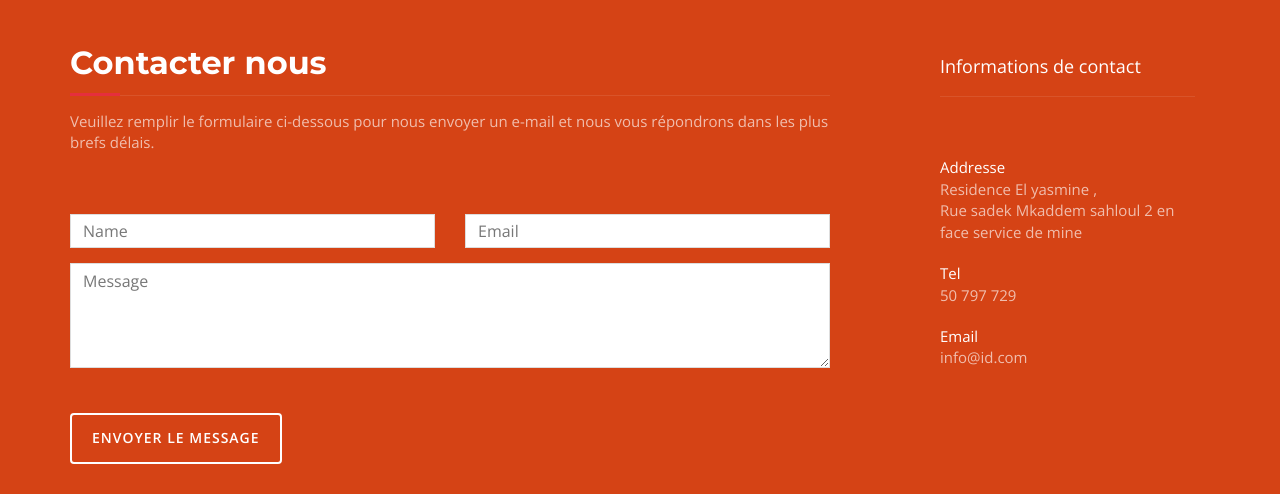
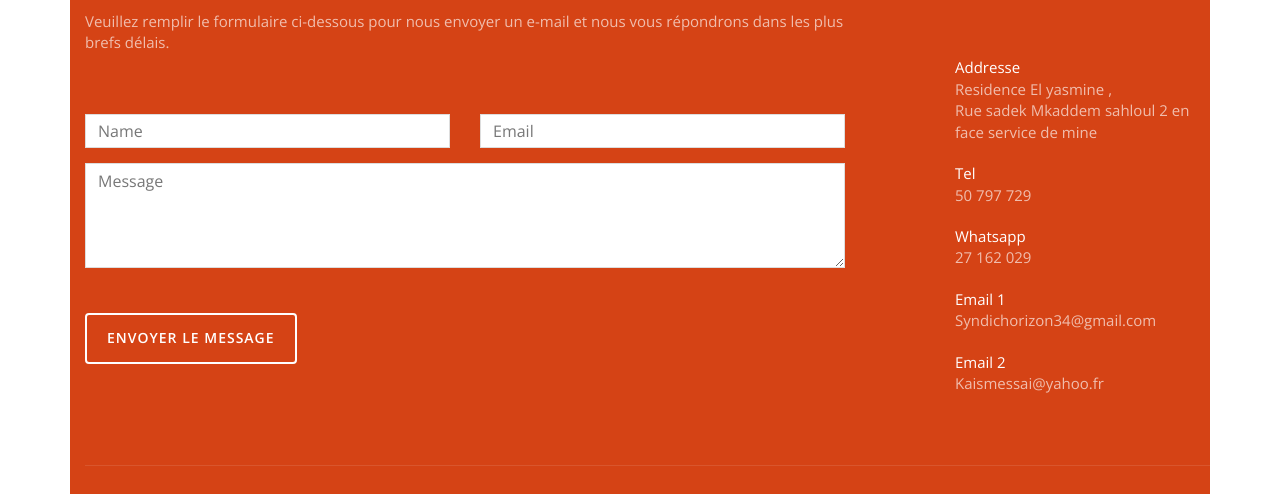
Before and after one commit to ouederniAmine/syndic, a plain HTML site: page index.html in a window 1280 px wide. Shown: the part 5479-5973 px from the top of the page. Drawn offline with nearby package versions, Linux system fonts and the light colour scheme.

Commit message:
add info

```diff
--- a/index.html
+++ b/index.html
@@ -312,8 +312,7 @@
           </div>
           <div class="col-lg-5">
               <div class="map-responsive">
-                <iframe src="https://www.google.com/maps/embed?pb=!1m18!1m12!1m3!1d202.1364469812854!2d10.59037993859656!3d35.844512318672535!2m3!1f0!2f0!3f0!3m2!1i1024!2i768!4f13.1!3m3!1m2!1s0x12fd8a5bedc31f2b%3A0xa09e4f6ff4b4d5e5!2z2KfZhNmI2YPYp9mE2Kkg2KfZhNmB2YbZitipINmE2YTZhtmC2YQg2KfZhNio2LHZiiBTZXJ2aWNlIGRlcyBNaW5lcyAtIEFUVFQ!5e0!3m2!1sfr!2stn!4v1676656171101!5m2!1sfr!2stn" width="600" height="450" style="border:0;" allowfullscreen="" loading="lazy" referrerpolicy="no-referrer-when-downgrade"></iframe>         </div> </div>
-      </div>
+                <iframe src="https://www.google.com/maps/embed?pb=!1m14!1m12!1m3!1d202.13684973859895!2d10.590414655192728!3d35.84435428781916!2m3!1f0!2f0!3f0!3m2!1i1024!2i768!4f13.1!5e0!3m2!1sfr!2stn!4v1676818279221!5m2!1sfr!2stn" width="600" height="450" style="border:0;" allowfullscreen="" loading="lazy" referrerpolicy="no-referrer-when-downgrade"></iframe>      </div>
   </div>
 </div>
 <!-- Testimonials Section -->
@@ -432,7 +431,15 @@
         <p><span>Tel</span> 50 797 729</p>
       </div>
       <div class="contact-item">
-        <p><span>Email</span> info@id.com</p>
+        <p><span>Whatsapp</span> 27 162 029</p>
+      </div>
+      <div class="contact-item">
+        <p><span>Email 1</span> Syndichorizon34@gmail.com
+        </p>
+      </div>
+      <div class="contact-item">
+        <p><span>Email 2</span> Kaismessai@yahoo.fr
+        </p>
       </div>
     </div>
     <div class="col-md-12">
```
